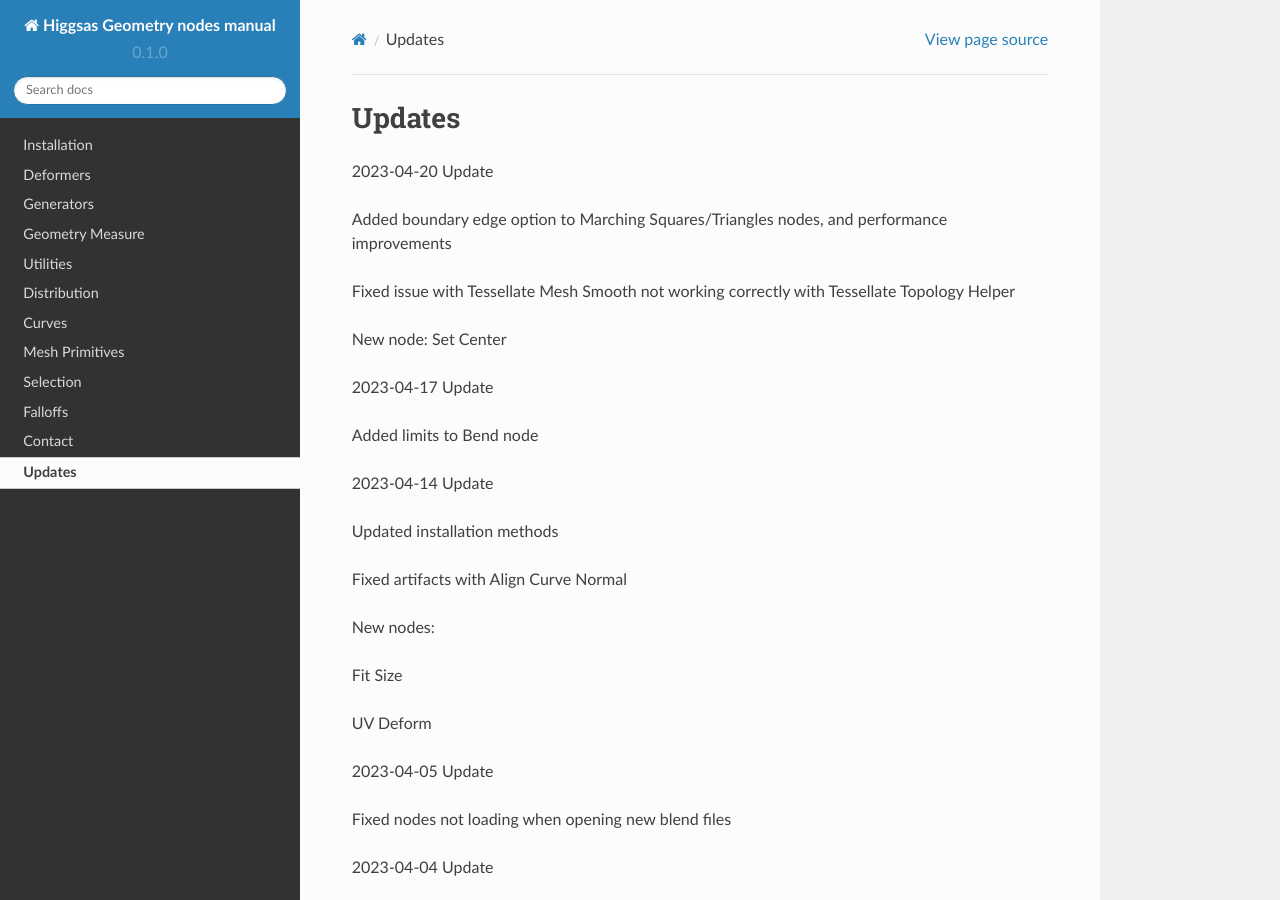
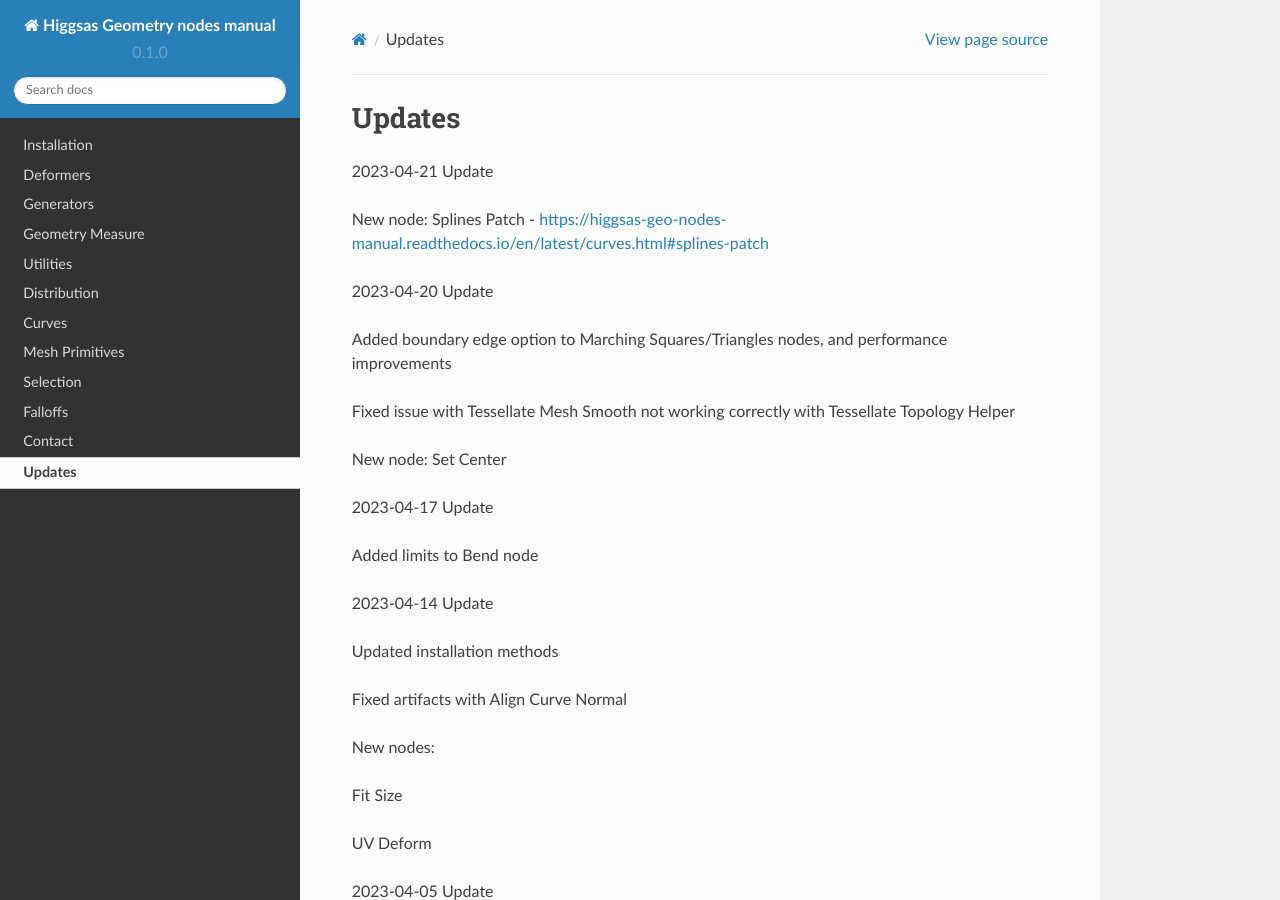
Before and after one commit to higgsas/higgsas_geo_nodes_manual, a Sphinx documentation site: the page built from docs/updates.rst, in a window 1280 px wide and 900 px high. Built offline with Sphinx 7.4.7 and the Read the Docs theme 2.0.0, drawn with Linux system fonts in a browser that asks for light colours.

Commit message:
Update updates.rst

```diff
--- a/docs/updates.rst
+++ b/docs/updates.rst
@@ -1,5 +1,9 @@
 Updates
 ===================================
+
+2023-04-21 Update
+
+New node: Splines Patch - https://higgsas-geo-nodes-manual.readthedocs.io/en/latest/curves.html#splines-patch
 
 2023-04-20 Update
 
```
